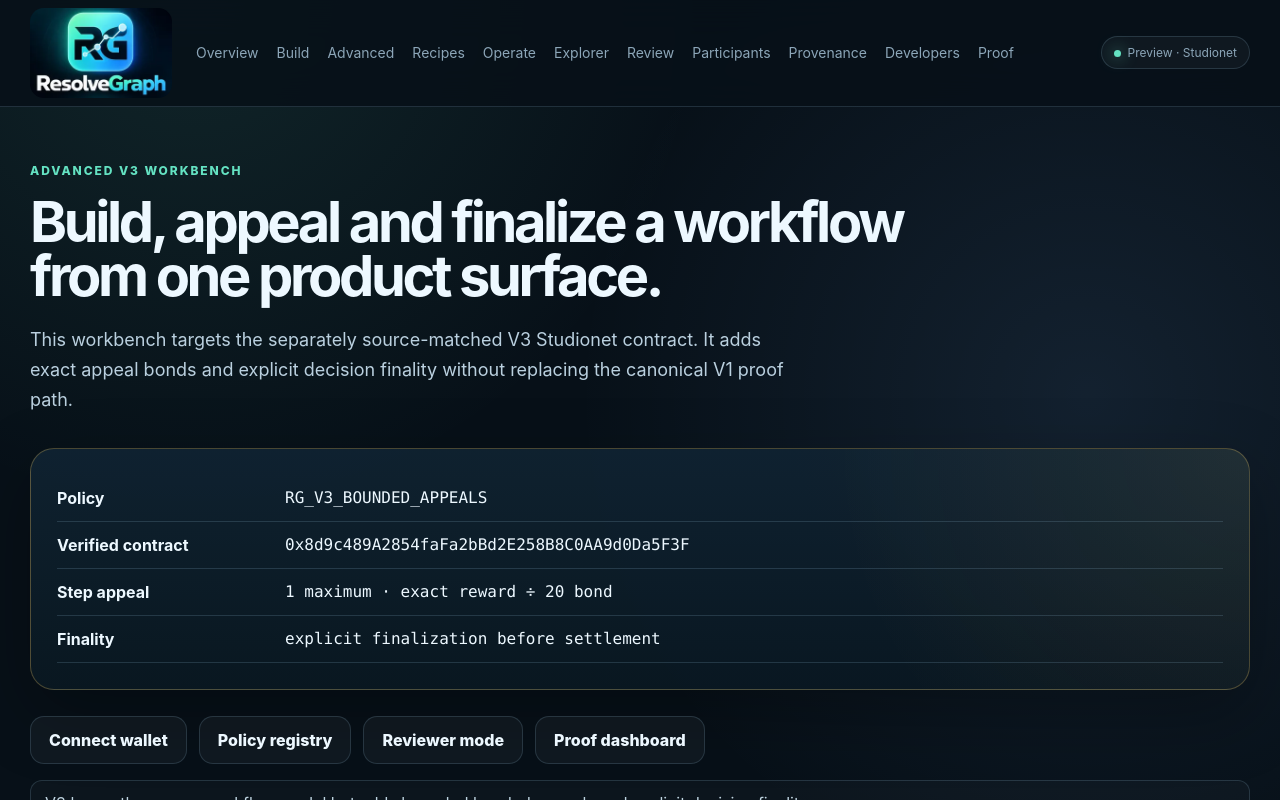
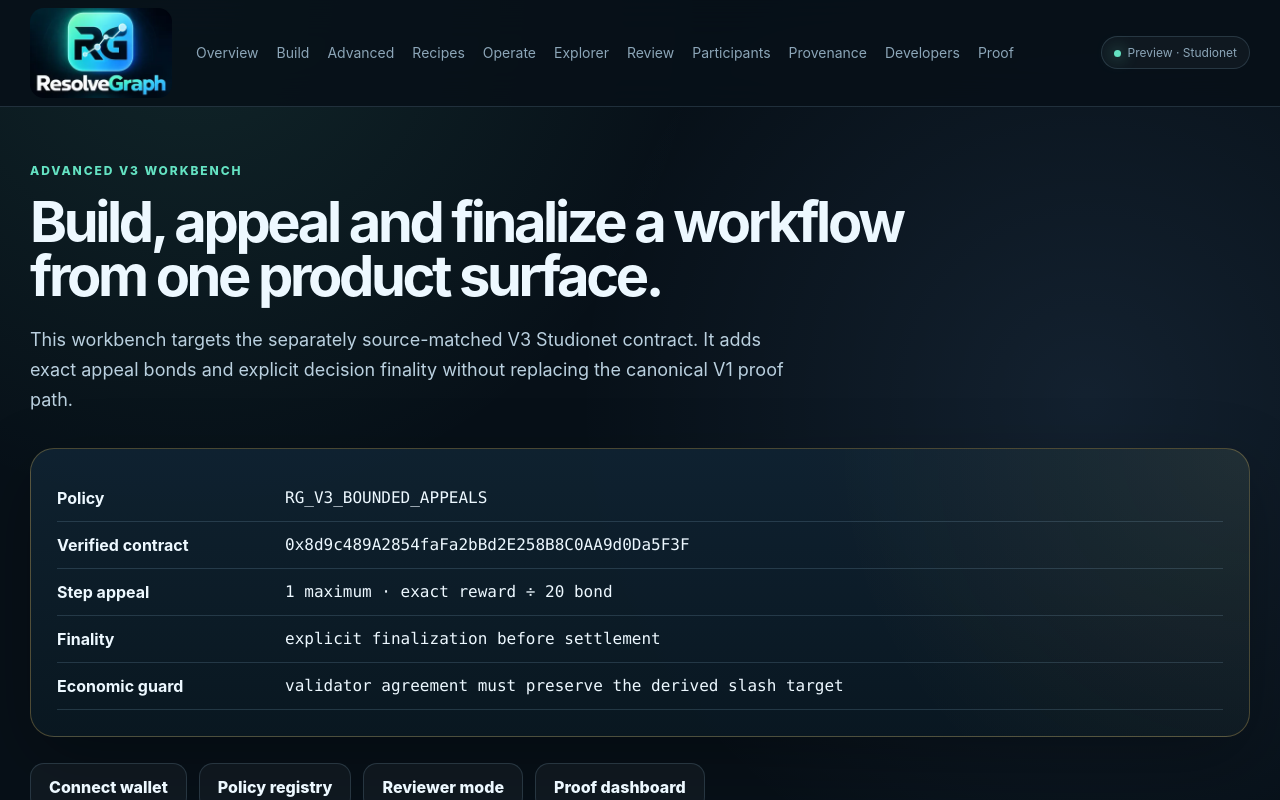
Before and after one commit to maho0638/resolvegraph-genlayer, a Next.js app in the folder frontend/: page /advanced in a window 1280 px wide. Shown: the top 800 px of the page. Built offline with nearby package versions, Linux system fonts and the light colour scheme.

Commit message:
polish: surface validator economic-equivalence guard

```diff
--- a/frontend/app/advanced/page.tsx
+++ b/frontend/app/advanced/page.tsx
@@ -382,6 +382,7 @@
           <p><strong>Verified contract</strong><code>{v3ContractAddress()}</code></p>
           <p><strong>Step appeal</strong><code>1 maximum · exact reward ÷ 20 bond</code></p>
           <p><strong>Finality</strong><code>explicit finalization before settlement</code></p>
+          <p><strong>Economic guard</strong><code>validator agreement must preserve the derived slash target</code></p>
         </div>
       </section>
 
```
